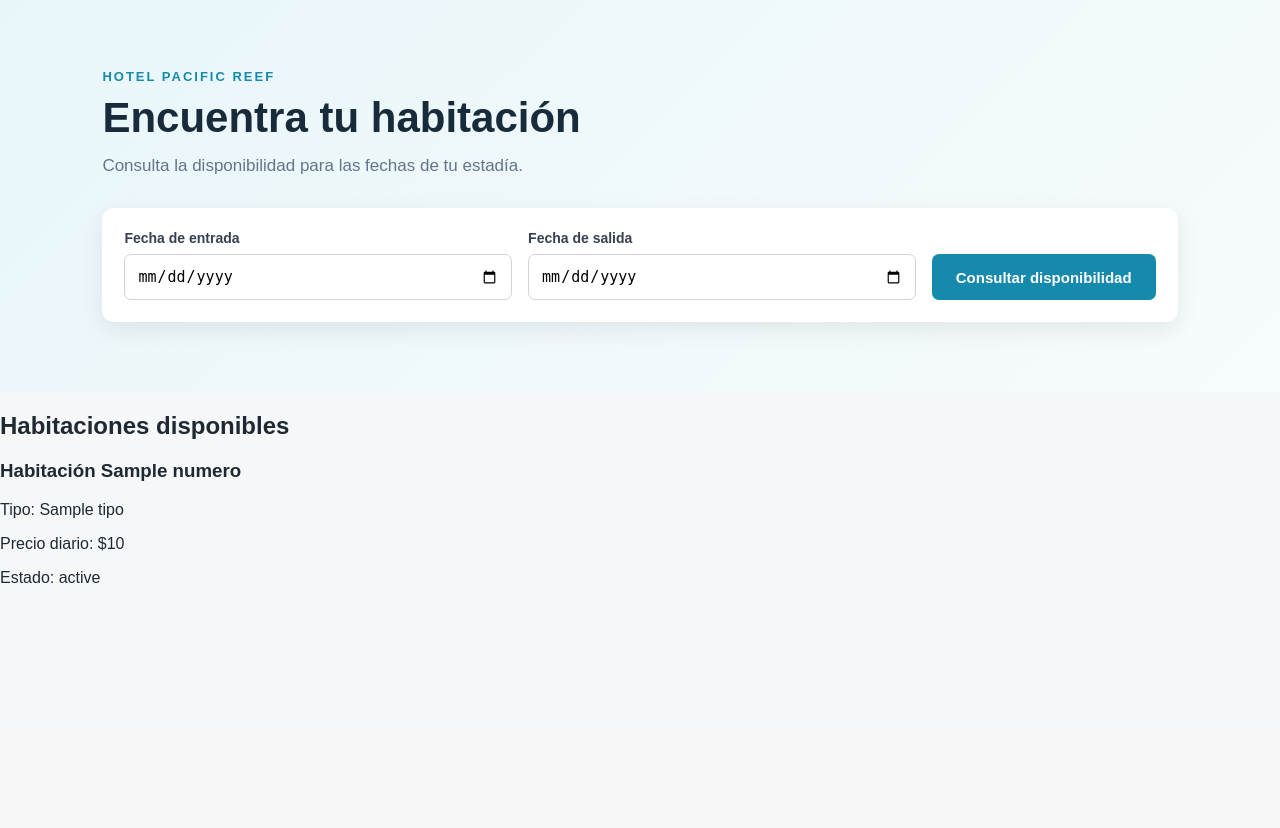
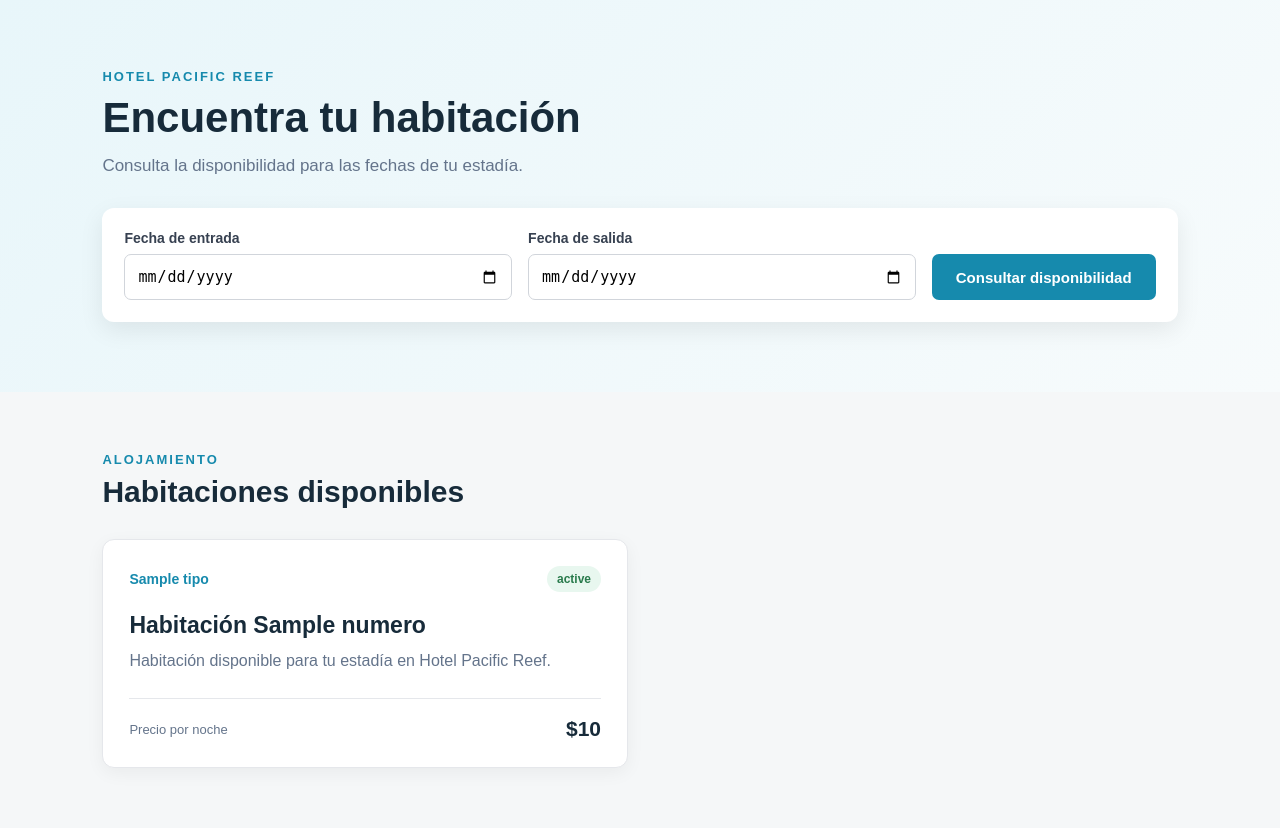
Before and after one commit to sicutaa/Hotel-Pacific-Reef, a Django app: template src/reservas/templates/reservas/inicio.html in a window 1280 px wide. Shown: the part 73-901 px from the top of the page. Before the commit the page ends 656 px from the top, so only its background shows below. Run offline with Django 5.2, Linux system fonts and the light colour scheme; the template is opened without the code that fills it: most values are stand-ins (such as "Sample title", 1, 10 or a date in 2020).

Commit message:
mejora interfaz de consulta y listado de habitaciones

```diff
--- a/src/reservas/static/reservas/style.css
+++ b/src/reservas/static/reservas/style.css
@@ -122,3 +122,116 @@ body {
 .search-form button:hover {
     background-color: #126e8a;
 }
+.rooms-section {
+    padding: 60px 8%;
+    background-color: #f5f7f8;
+}
+
+.rooms-container {
+    max-width: 1100px;
+    margin: 0 auto;
+}
+
+.section-label {
+    margin: 0 0 8px;
+    color: #168aad;
+    font-size: 13px;
+    font-weight: bold;
+    letter-spacing: 2px;
+}
+
+.rooms-section h2 {
+    margin: 0 0 30px;
+    font-size: 30px;
+    color: #172b3a;
+}
+
+.rooms-grid {
+    display: grid;
+    grid-template-columns: repeat(2, 1fr);
+    gap: 24px;
+}
+
+.room-card {
+    background-color: white;
+    padding: 26px;
+    border-radius: 12px;
+    border: 1px solid #e5e7eb;
+    box-shadow: 0 5px 18px rgba(0, 0, 0, 0.05);
+}
+
+.room-header {
+    display: flex;
+    justify-content: space-between;
+    align-items: center;
+    margin-bottom: 20px;
+}
+
+.room-type {
+    color: #168aad;
+    font-weight: bold;
+    font-size: 14px;
+}
+
+.room-status {
+    padding: 6px 10px;
+    background-color: #e8f7ef;
+    border-radius: 20px;
+    color: #287a4b;
+    font-size: 12px;
+    font-weight: bold;
+}
+
+.room-card h3 {
+    margin: 0 0 10px;
+    font-size: 23px;
+    color: #172b3a;
+}
+
+.room-description {
+    margin: 0 0 25px;
+    color: #64748b;
+    line-height: 1.5;
+}
+
+.room-price {
+    padding-top: 18px;
+    border-top: 1px solid #e5e7eb;
+    display: flex;
+    justify-content: space-between;
+    align-items: center;
+}
+
+.room-price span {
+    color: #64748b;
+    font-size: 13px;
+}
+
+.room-price strong {
+    color: #172b3a;
+    font-size: 21px;
+}
+
+.empty-state {
+    grid-column: 1 / -1;
+    padding: 35px;
+    text-align: center;
+    background-color: white;
+    border-radius: 12px;
+    border: 1px solid #e5e7eb;
+}
+
+@media (max-width: 768px) {
+    .rooms-grid {
+        grid-template-columns: 1fr;
+    }
+
+    .search-form {
+        flex-direction: column;
+        align-items: stretch;
+    }
+
+    .nav-links {
+        gap: 12px;
+    }
+}
--- a/src/reservas/templates/reservas/inicio.html
+++ b/src/reservas/templates/reservas/inicio.html
@@ -55,17 +55,47 @@
         </form>
     </div>
 </section>
-    <h2>Habitaciones disponibles</h2>
+    <section class="rooms-section">
+    <div class="rooms-container">
 
-    {% for habitacion in habitaciones %}
-        <div>
-            <h3>Habitación {{ habitacion.numero }}</h3>
-            <p>Tipo: {{ habitacion.tipo }}</p>
-            <p>Precio diario: ${{ habitacion.precio_diario }}</p>
-            <p>Estado: {{ habitacion.estado }}</p>
+        <p class="section-label">ALOJAMIENTO</p>
+        <h2>Habitaciones disponibles</h2>
+
+        <div class="rooms-grid">
+
+            {% for habitacion in habitaciones %}
+
+                <article class="room-card">
+
+                    <div class="room-header">
+                        <span class="room-type">{{ habitacion.tipo }}</span>
+                        <span class="room-status">{{ habitacion.estado }}</span>
+                    </div>
+
+                    <h3>Habitación {{ habitacion.numero }}</h3>
+
+                    <p class="room-description">
+                        Habitación disponible para tu estadía en Hotel Pacific Reef.
+                    </p>
+
+                    <div class="room-price">
+                        <span>Precio por noche</span>
+                        <strong>${{ habitacion.precio_diario }}</strong>
+                    </div>
+
+                </article>
+
+            {% empty %}
+
+                <div class="empty-state">
+                    <h3>No hay habitaciones disponibles</h3>
+                    <p>Intenta seleccionar otras fechas para tu estadía.</p>
+                </div>
+
+            {% endfor %}
+
         </div>
-    {% empty %}
-        <p>No hay habitaciones registradas.</p>
-    {% endfor %}
+    </div>
+</section>
 </body>
 </html>
```
Also changed, not shown: 1 other file.
